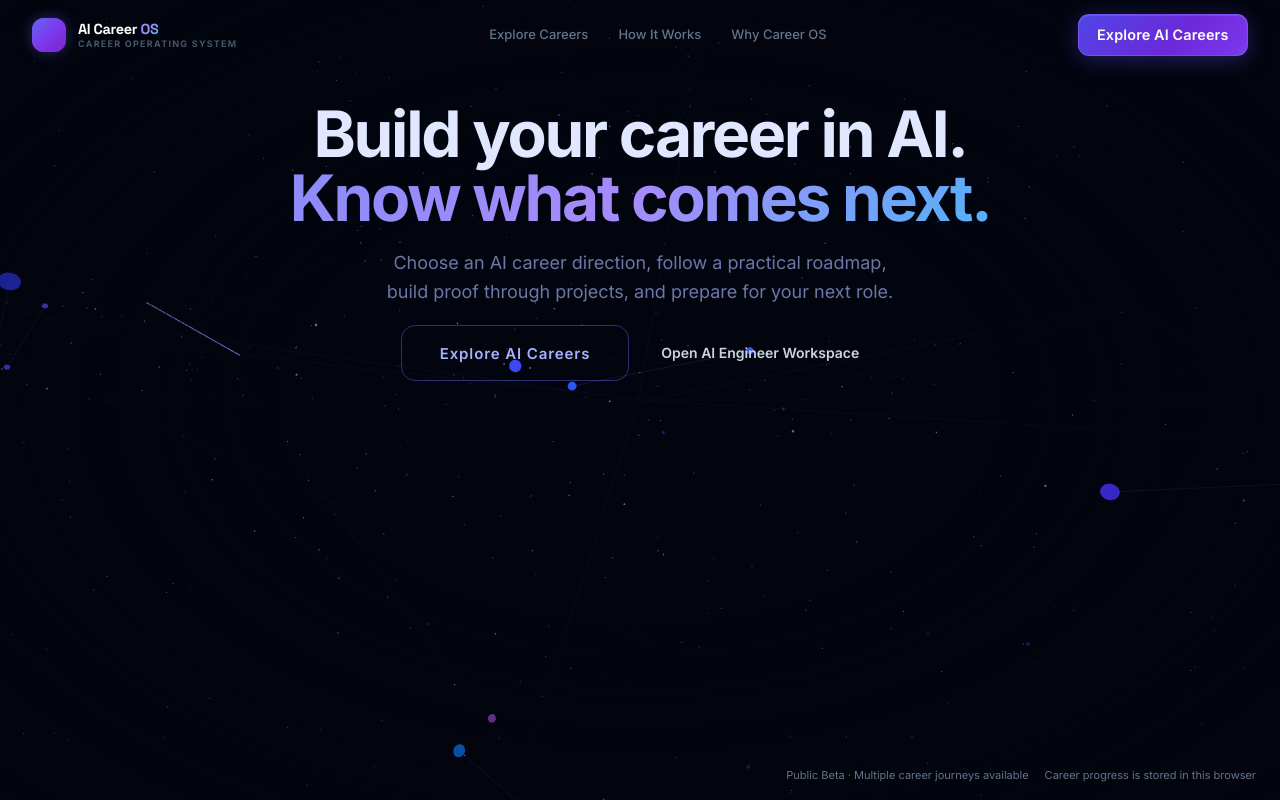
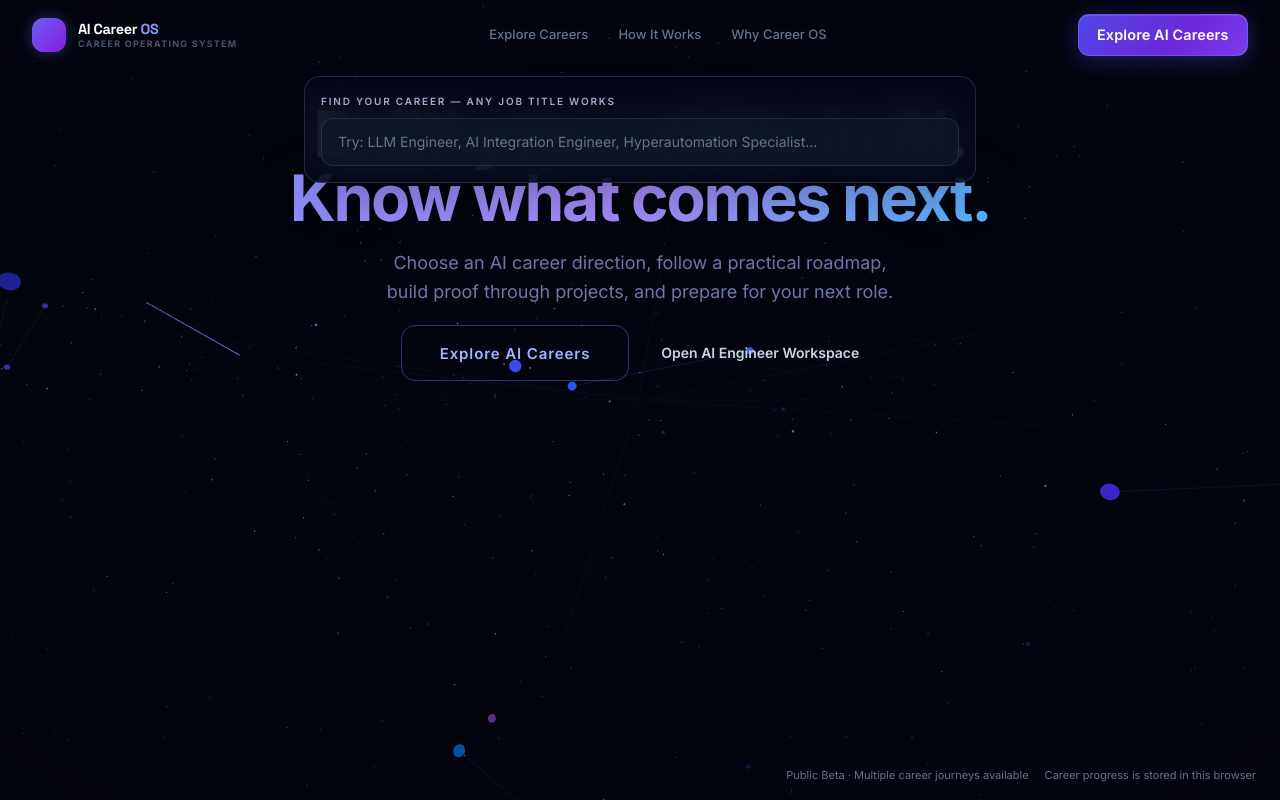
Before and after one commit to rythm2237/AI-positions-roadmap, a Next.js app: page / in a window 1280 px wide. Built offline with nearby package versions, Linux system fonts and the light colour scheme.

Commit message:
feat: add alias-aware career search to landing page

```diff
--- a/src/components/opening-scene/OpeningScene.tsx
+++ b/src/components/opening-scene/OpeningScene.tsx
@@ -9,6 +9,7 @@
 // Dynamic import with ssr:false is REQUIRED — Three.js needs browser APIs.
 
 import dynamic from "next/dynamic";
+import CareerAliasSearch from "@/components/landing/CareerAliasSearch";
 
 const World = dynamic(() => import("./World"), {
   ssr: false,
@@ -36,7 +37,6 @@ export default function OpeningScene() {
         overflow: "hidden",
       }}
     >
-      {/* Skip to content — keyboard accessibility */}
       <a
         href="#universe-utilities"
         className="sr-only focus:not-sr-only focus:absolute focus:top-4 focus:left-4 focus:z-[100] focus:px-4 focus:py-2 focus:bg-indigo-600 focus:text-white focus:rounded-lg focus:text-sm focus:font-medium"
@@ -45,6 +45,7 @@ export default function OpeningScene() {
       </a>
 
       <World />
+      <CareerAliasSearch />
       <div
         id="universe-utilities"
         className="pointer-events-auto absolute inset-x-0 bottom-0 z-20 hidden items-center justify-end gap-4 px-6 py-4 text-[11px] text-slate-500 sm:flex"
```
